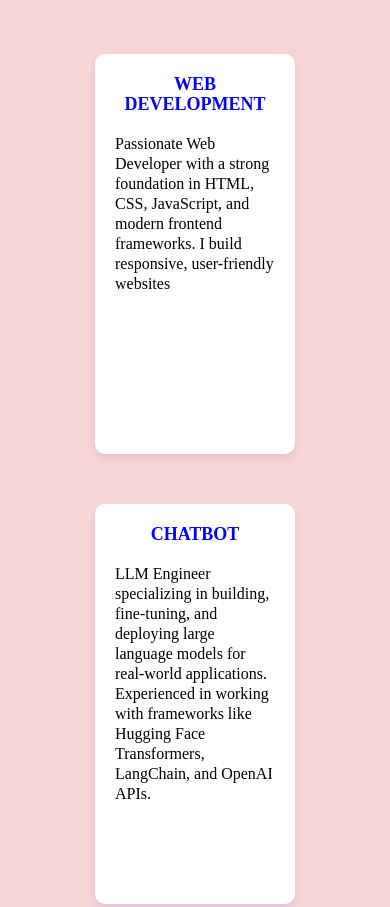
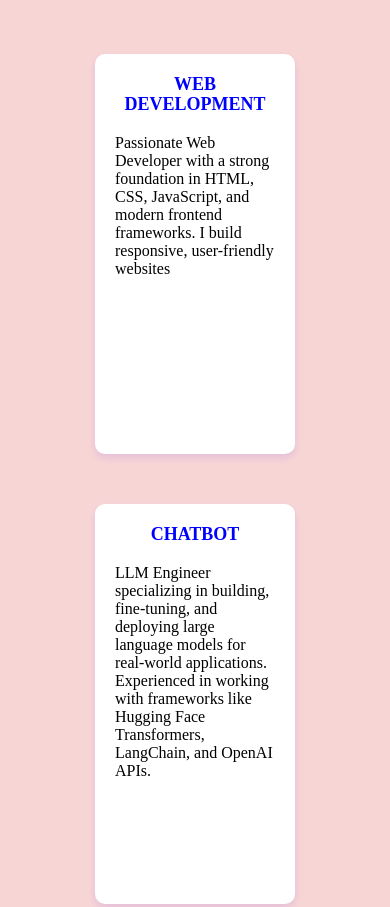
Before and after one commit to georgetech25/job-search, a plain HTML site: page index.html in a window 390 px wide. Shown: the part 2540-3447 px from the top of the page. Drawn offline with Linux system fonts and the light colour scheme; files whose address does not match are found by name.

Commit message:
Update style.css

```diff
--- a/style.css
+++ b/style.css
@@ -532,6 +532,11 @@
     align-items: center;
   }
 
+    .card p{
+        line-height:18px;
+    }
+
+
   .gallery {
     grid-template-columns: 1fr;
   }
```
